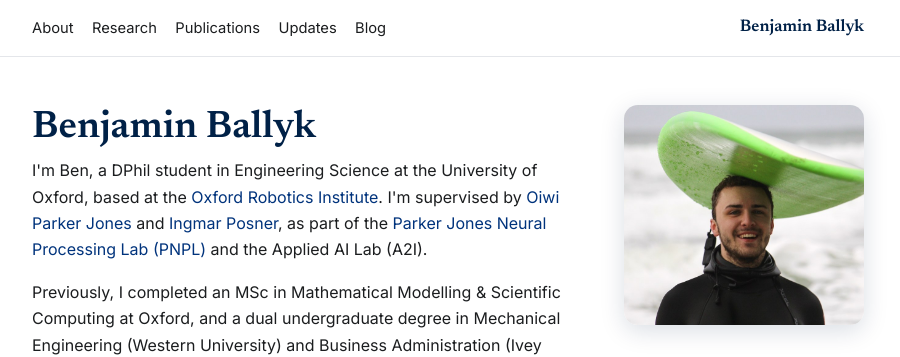
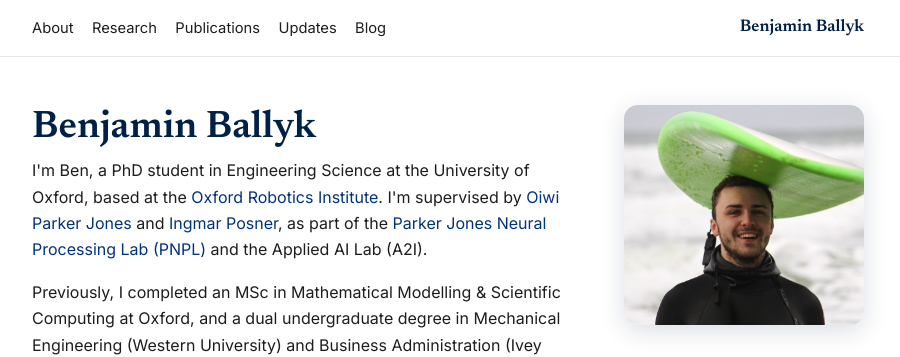
Before and after one commit to benballyk/benballyk.github.io, a Jekyll site: the page built from index.html, in a window 1280 px wide and 900 px high. Shown: the top 357 px of the window, without its empty margins (192-1092 px from the left). Built offline with Jekyll 4.4.1, drawn with Linux system fonts in a browser that asks for light colours.

Commit message:
small tweaks

```diff
--- a/blog.html
+++ b/blog.html
@@ -17,7 +17,7 @@
       {% endfor %}
     </ul>
     {% else %}
-    <p class="muted">Nothing here yet &mdash; check back soon.</p>
+    <p class="muted">check back soon!</p>
     {% endif %}
   </section>
 </div>
--- a/index.html
+++ b/index.html
@@ -1,7 +1,7 @@
 ---
 layout: default
 title: Home
-description: "Personal website of Benjamin Ballyk, DPhil student in Engineering Science (Robotics) at the University of Oxford."
+description: "Personal website of Benjamin Ballyk, PhD student in Engineering Science (Robotics) at the University of Oxford."
 ---
 <div class="container">
 
@@ -9,7 +9,7 @@
     <div class="hero-text">
       <h1>Benjamin Ballyk</h1>
       <p class="intro">
-        I'm Ben, a DPhil student in Engineering Science at the University of Oxford, based at the
+        I'm Ben, a PhD student in Engineering Science at the University of Oxford, based at the
         <a href="https://ori.ox.ac.uk/" target="_blank" rel="noopener noreferrer">Oxford Robotics Institute</a>.
         I'm supervised by <a href="https://ori.ox.ac.uk/people/oiwi-parker-jones" target="_blank" rel="noopener noreferrer">Oiwi Parker Jones</a>
         and <a href="https://ori.ox.ac.uk/people/ingmar-posner" target="_blank" rel="noopener noreferrer">Ingmar Posner</a>, as part of the
```
